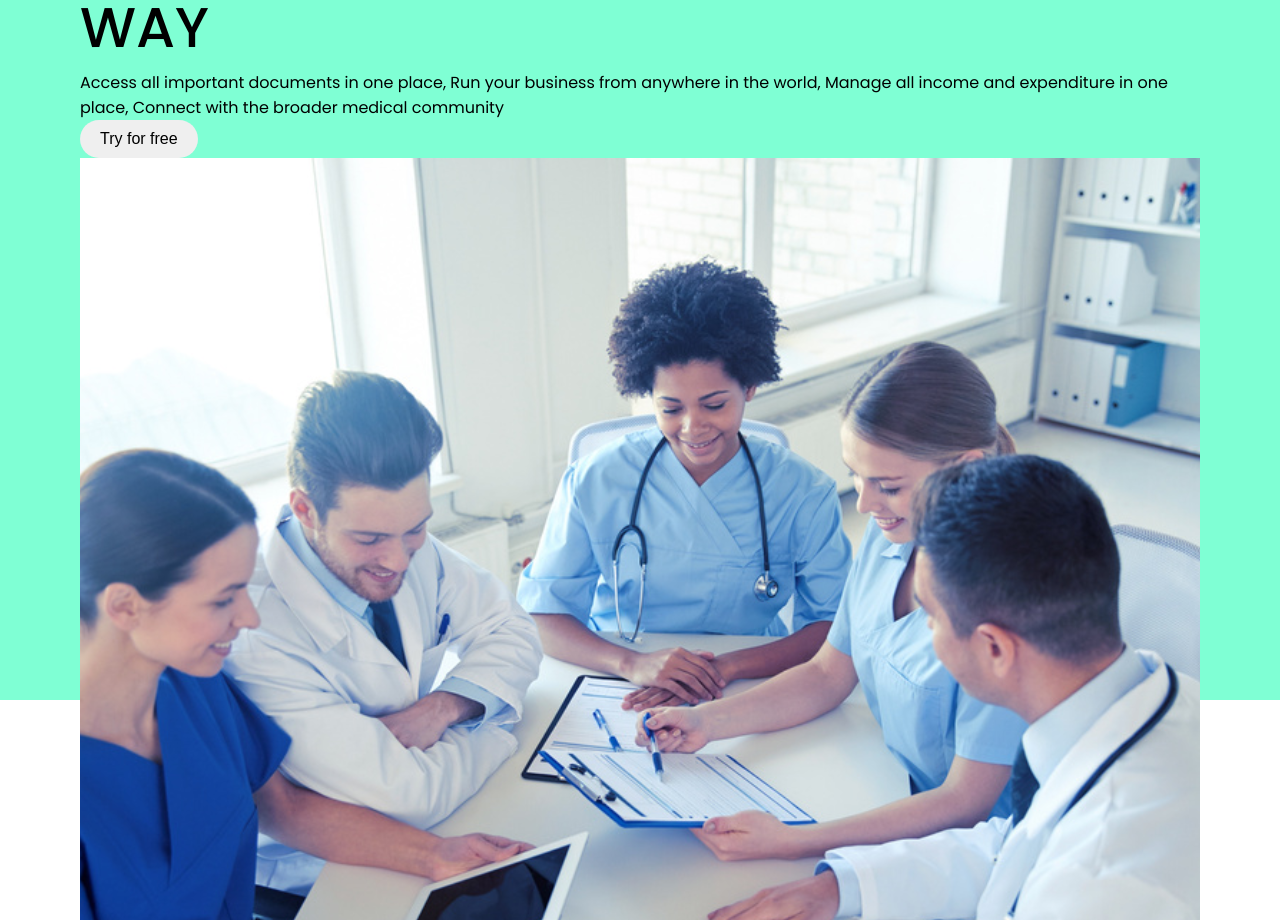
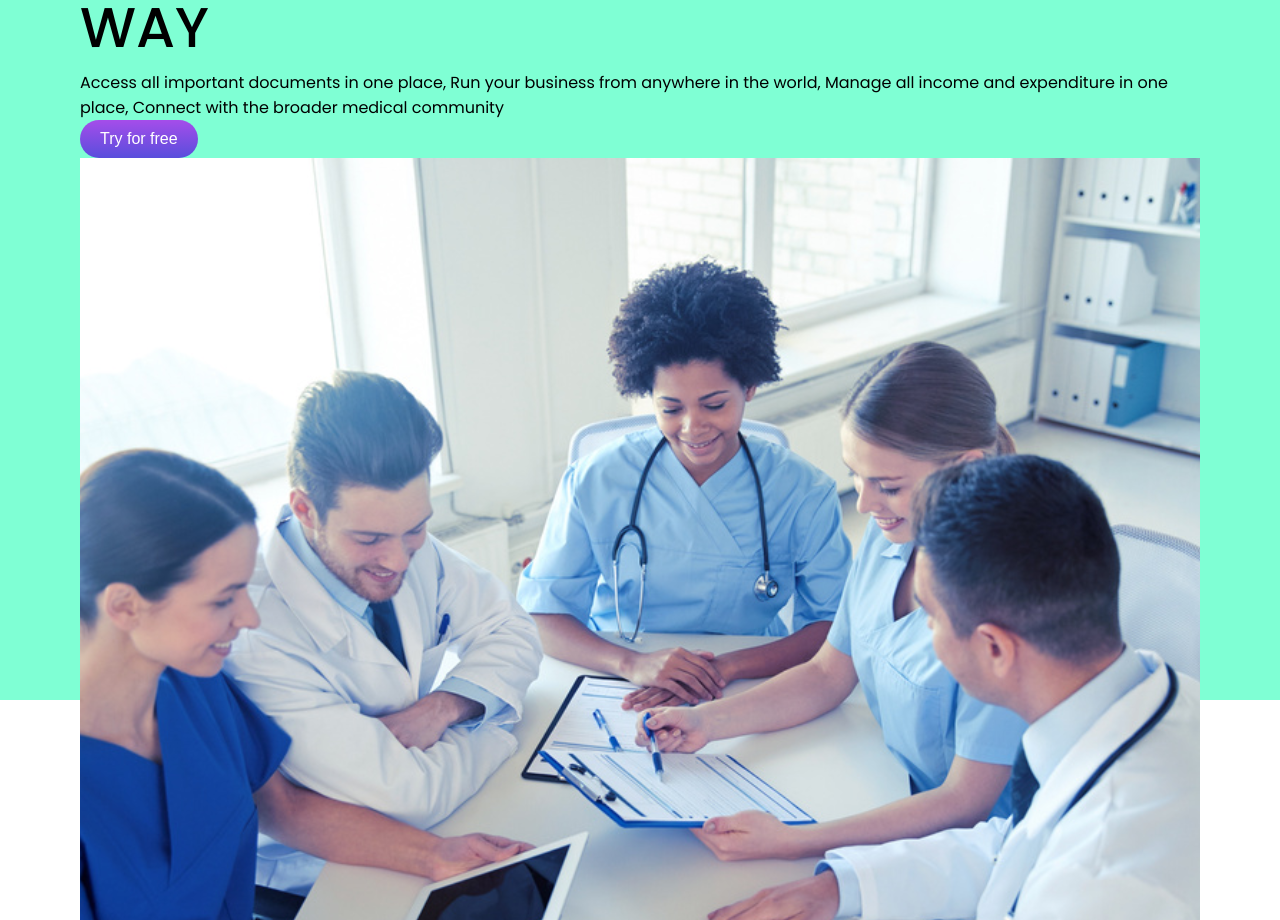
Before and after one commit to Lovethrech/BLOOM-Chel, a Vue app: page / in a window 1280 px wide. Shown: the part 980-1900 px from the top of the page. Built offline with nearby package versions, Linux system fonts and the light colour scheme.

Commit message:
...working on home-about section component.

```diff
--- a/src/components/home/about/HomeAbout.vue
+++ b/src/components/home/about/HomeAbout.vue
@@ -1,8 +1,12 @@
 <script setup>
+import {ref} from "vue";
 import HomeAboutTitle from './HomeAboutTitle.vue';
 import HomeAboutDesc from './HomeAboutDesc.vue';
 import TryFreeBtn from '@/components/TryFreeBtn.vue';
 import HomeAboutImg from './HomeAboutImg.vue';
+
+const tryFreeBtnBgColor=ref("linear-gradient(to bottom, #A54dea, #594edc)");
+const tryFreeBtnColor=ref("#ffffff");
 </script>
 
 <template>
@@ -10,7 +14,11 @@ import HomeAboutImg from './HomeAboutImg.vue';
         <div class="home-about-mini-ctn">
             <HomeAboutTitle></HomeAboutTitle>
             <HomeAboutDesc></HomeAboutDesc>
-            <TryFreeBtn></TryFreeBtn>
+            <TryFreeBtn
+                :tryFreeBtnBgColor="tryFreeBtnBgColor"
+                :tryFreeBtnColor="tryFreeBtnColor"
+            >
+            </TryFreeBtn>
             <HomeAboutImg></HomeAboutImg>
         </div>
     </section>
```
